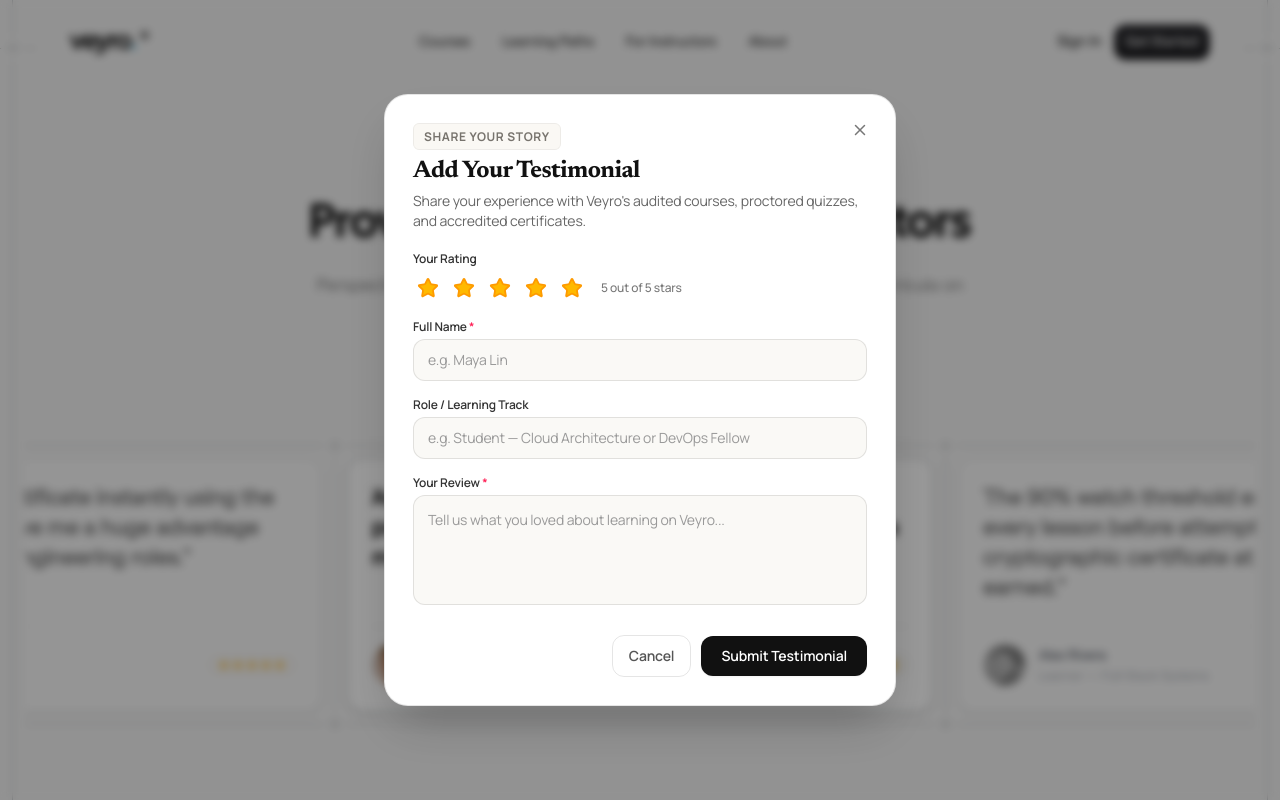
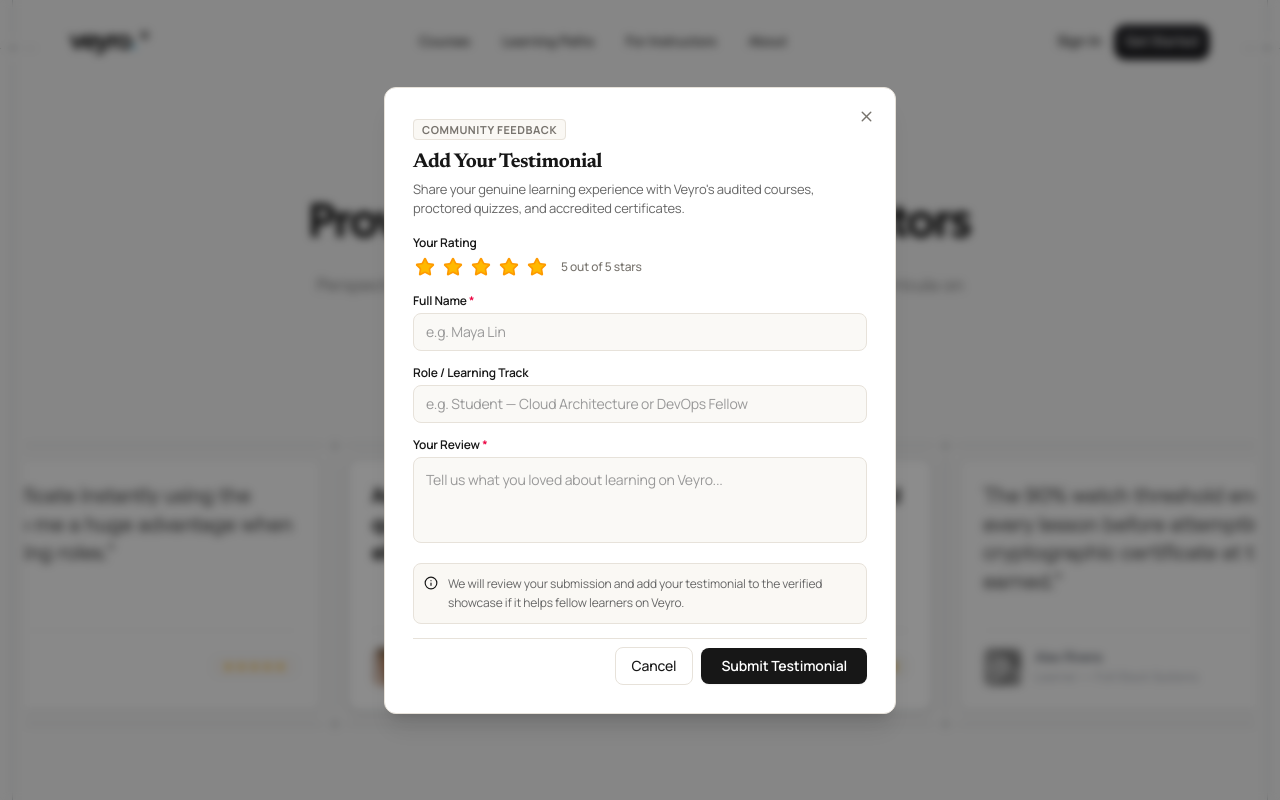
Before and after one commit to Keerthanreddy01/Veyro, a React (Vite) app in the folder frontend/: page / in a window 1280 px wide. Both pictures are taken after a click on the button "Add your testimonial". Shown: the part 3934-4734 px from the top of the page. Built offline with nearby package versions, Linux system fonts and the light colour scheme; no server answers.

Commit message:
style(testimonials): rectangular modal, professional buttons, and submission review policy notification

```diff
--- a/frontend/src/components/sections/Testimonials/TestimonialsClient.tsx
+++ b/frontend/src/components/sections/Testimonials/TestimonialsClient.tsx
@@ -1,9 +1,9 @@
 "use client";
-import React, { useState, useEffect, useMemo } from "react";
+import React, { useState, useMemo } from "react";
 import { motion, AnimatePresence } from "motion/react";
 import CrossSVG from "@/components/CrossSVG";
 import Image from "next/image";
-import { Star, Plus, X, CheckCircle2, MessageSquarePlus } from "lucide-react";
+import { Star, X, CheckCircle2, MessageSquarePlus, Info } from "lucide-react";
 import toast from "react-hot-toast";
 import useToggleState from "@/hooks/useToggleState";
 
@@ -55,25 +55,11 @@
   },
 ];
 
-const LOCAL_STORAGE_KEY = "veyro_custom_testimonials";
-
 export default function TestimonialsClient() {
-  const [list, setList] = useState<Testimonial[]>(() => {
-    try {
-      const stored = localStorage.getItem(LOCAL_STORAGE_KEY);
-      if (stored) {
-        const parsed = JSON.parse(stored);
-        if (Array.isArray(parsed) && parsed.length > 0) {
-          return [...parsed, ...DEFAULT_TESTIMONIALS];
-        }
-      }
-    } catch {
-      // Fallback
-    }
-    return DEFAULT_TESTIMONIALS;
-  });
+  const [list, setList] = useState<Testimonial[]>(DEFAULT_TESTIMONIALS);
 
   const [isModalOpen, setIsModalOpen] = useState(false);
+  const [isSubmittedSuccess, setIsSubmittedSuccess] = useState(false);
   const [name, setName] = useState("");
   const [occupation, setOccupation] = useState("");
   const [testimonialText, setTestimonialText] = useState("");
@@ -98,6 +84,22 @@
     return ordered;
   }, [state, list]);
 
+  const handleOpenModal = () => {
+    setIsSubmittedSuccess(false);
+    setIsModalOpen(true);
+  };
+
+  const handleCloseModal = () => {
+    setIsModalOpen(false);
+    setTimeout(() => {
+      setIsSubmittedSuccess(false);
+      setName("");
+      setOccupation("");
+      setTestimonialText("");
+      setRating(5);
+    }, 200);
+  };
+
   const handleAddReview = (e: React.FormEvent) => {
     e.preventDefault();
     if (!name.trim()) {
@@ -110,40 +112,30 @@
     }
 
     const newTestimonial: Testimonial = {
-      id: `custom-${Date.now()}`,
+      id: `pending-${Date.now()}`,
       name: name.trim(),
       occupation: occupation.trim() || "Veyro Learner",
       testimonial: testimonialText.trim(),
       rating,
     };
 
-    const updated = [newTestimonial, ...list];
-    setList(updated);
+    // Keep locally so user can see it previewed
+    setList((prev) => [newTestimonial, ...prev]);
 
-    try {
-      const customOnes = updated.filter((item) => item.id?.startsWith("custom-"));
-      localStorage.setItem(LOCAL_STORAGE_KEY, JSON.stringify(customOnes));
-    } catch {
-      // ignore storage error
-    }
-
-    toast.success("Thank you! Your review has been published.");
-    setName("");
-    setOccupation("");
-    setTestimonialText("");
-    setRating(5);
-    setIsModalOpen(false);
+    // Show professional confirmation inside modal
+    setIsSubmittedSuccess(true);
+    toast.success("Thank you! Your testimonial has been received for review.");
   };
 
   return (
     <div className="space-y-6">
-      {/* Action Bar: Add Testimonial Button */}
+      {/* Action Bar: Professional Button */}
       <div className="flex items-center justify-center">
         <button
-          onClick={() => setIsModalOpen(true)}
-          className="inline-flex items-center gap-2 px-5 py-2.5 rounded-full bg-[#111111] hover:bg-black text-white text-xs sm:text-sm font-semibold transition-all shadow-xs hover:shadow-md cursor-pointer active:scale-[0.99]"
+          onClick={handleOpenModal}
+          className="inline-flex items-center gap-2 px-4 py-2.5 rounded-lg bg-[#171717] hover:bg-[#2A2A2A] text-white text-xs sm:text-sm font-semibold transition-all shadow-xs hover:shadow cursor-pointer active:scale-[0.99] font-sans"
         >
-          <MessageSquarePlus size={16} />
+          <MessageSquarePlus size={15} />
           <span>Add your testimonial</span>
         </button>
       </div>
@@ -154,7 +146,7 @@
         className="px-1 h-[370px] sm:h-[280px] border-y border-y-gray flex justify-center relative overflow-x-clip"
       >
         {orderedTestimonials.map((testimonial, index) => {
-          const isSubmitted = testimonial.id?.startsWith("custom-");
+          const isPendingPreview = testimonial.id?.startsWith("pending-");
           return (
             <motion.div
               key={testimonial.id || testimonial.name}
@@ -182,8 +174,8 @@
               <CrossSVG className="absolute -left-3 -top-3" />
               <CrossSVG className="absolute -right-3 -top-3" />
 
-              <motion.div className="card-shadow border border-gray rounded-2xl bg-white h-full flex flex-col justify-between p-5 lg:p-6 font-matter text-left">
-                <p className="text-[18px] sm:text-[20px] lg:text-[22px] text-[#141414] [text-indent:-6px] font-semibold leading-snug line-clamp-4">
+              <motion.div className="card-shadow border border-gray rounded-xl bg-white h-full flex flex-col justify-between p-5 lg:p-6 font-matter text-left">
+                <p className="text-[17px] sm:text-[19px] lg:text-[21px] text-[#141414] [text-indent:-6px] font-semibold leading-snug line-clamp-4">
                   &quot;{testimonial.testimonial}&quot;
                 </p>
 
@@ -192,35 +184,35 @@
                     {testimonial.profilePicture ? (
                       <Image
                         src={testimonial.profilePicture}
-                        width={44}
-                        height={44}
-                        className="size-[42px] sm:size-[44px] rounded-full object-cover border border-black/10"
+                        width={40}
+                        height={40}
+                        className="size-[38px] sm:size-[40px] rounded-lg object-cover border border-black/10"
                         alt={testimonial.name}
                       />
                     ) : (
-                      <div className="size-[42px] sm:size-[44px] rounded-full bg-gradient-to-tr from-[#111] to-[#444] text-white flex items-center justify-center font-bold text-sm shadow-xs">
+                      <div className="size-[38px] sm:size-[40px] rounded-lg bg-[#171717] text-white flex items-center justify-center font-bold text-xs shadow-xs">
                         {testimonial.name.slice(0, 2).toUpperCase()}
                       </div>
                     )}
                     <div className="text-[13px] sm:text-[14px]">
                       <div className="flex items-center gap-1.5">
                         <span className="text-[#111827] font-semibold">{testimonial.name}</span>
-                        {isSubmitted && (
-                          <span className="text-[10px] font-bold bg-emerald-50 text-emerald-700 border border-emerald-200 px-1.5 py-0.2 rounded">
-                            NEW
+                        {isPendingPreview && (
+                          <span className="text-[9.5px] font-semibold bg-amber-50 text-amber-800 border border-amber-200 px-1.5 py-0.2 rounded">
+                            UNDER REVIEW
                           </span>
                         )}
                       </div>
-                      <p className="text-[#6b7280] text-xs sm:text-[13px] truncate max-w-[200px] sm:max-w-[280px]">
+                      <p className="text-[#6b7280] text-xs sm:text-[12.5px] truncate max-w-[200px] sm:max-w-[260px]">
                         {testimonial.occupation}
                       </p>
                     </div>
                   </div>
 
-                  {/* Clean Star Rating Badge instead of third-party company logos */}
-                  <div className="flex items-center gap-0.5 text-amber-500 flex-shrink-0 bg-[#FAF9F5] px-2.5 py-1 rounded-full border border-black/5">
+                  {/* Clean Star Rating Badge */}
+                  <div className="flex items-center gap-0.5 text-amber-500 flex-shrink-0 bg-[#FAF9F5] px-2.5 py-1 rounded-md border border-black/5">
                     {[...Array(testimonial.rating || 5)].map((_, starIdx) => (
-                      <Star key={starIdx} size={12} className="fill-amber-400 text-amber-500" />
+                      <Star key={starIdx} size={11} className="fill-amber-400 text-amber-500" />
                     ))}
                   </div>
                 </div>
@@ -230,45 +222,69 @@
         })}
       </div>
 
-      {/* Modal: Add Your Testimonial */}
+      {/* Professional Rectangular Box Modal */}
       <AnimatePresence>
         {isModalOpen && (
-          <div className="fixed inset-0 z-50 flex items-center justify-center p-4 bg-black/40 backdrop-blur-xs font-sans">
+          <div className="fixed inset-0 z-50 flex items-center justify-center p-4 bg-black/45 backdrop-blur-xs font-sans">
             <motion.div
-              initial={{ opacity: 0, scale: 0.95, y: 10 }}
+              initial={{ opacity: 0, scale: 0.98, y: 8 }}
               animate={{ opacity: 1, scale: 1, y: 0 }}
-              exit={{ opacity: 0, scale: 0.95, y: 10 }}
-              transition={{ duration: 0.2 }}
-              className="bg-white rounded-3xl p-6 sm:p-7 max-w-lg w-full border border-black/10 shadow-2xl relative text-left"
+              exit={{ opacity: 0, scale: 0.98, y: 8 }}
+              transition={{ duration: 0.18 }}
+              className="bg-white rounded-xl p-6 sm:p-7 max-w-lg w-full border border-[#E7E2DA] shadow-xl relative text-left"
             >
               {/* Close Button */}
               <button
-                onClick={() => setIsModalOpen(false)}
-                className="absolute right-5 top-5 p-1.5 rounded-full hover:bg-black/5 text-[#777] hover:text-[#111] transition-colors cursor-pointer"
-                aria-label="Close modal"
+                onClick={handleCloseModal}
+                className="absolute right-4 top-4 p-1 rounded-md hover:bg-[#FAF8F4] text-[#77736D] hover:text-[#171717] transition-colors cursor-pointer"
+                aria-label="Close dialog"
               >
-                <X size={18} />
+                <X size={17} />
               </button>
 
-              <div className="mb-5">
-                <span className="text-xs font-bold uppercase tracking-wider text-[#77736D] bg-[#FAF8F4] px-2.5 py-1 rounded-md border border-black/5">
-                  Share Your Story
+              {isSubmittedSuccess ? (
+                /* Success Confirmation State */
+                <div className="py-4 text-left">
+                  <div className="w-10 h-10 rounded-lg bg-emerald-50 border border-emerald-200 text-emerald-600 flex items-center justify-center mb-4">
+                    <CheckCircle2 size={22} />
+                  </div>
+                  <h3 className="text-lg sm:text-xl font-bold text-[#171717] tracking-tight">
+                    Thank you for your feedback!
+                  </h3>
+                  <p className="text-sm text-[#555555] leading-relaxed mt-2">
+                    We will review your submission and add your testimonial to the verified showcase if it helps fellow learners on Veyro.
+                  </p>
+                  <div className="mt-6 pt-4 border-t border-[#E7E2DA] flex justify-end">
+                    <button
+                      onClick={handleCloseModal}
+                      className="px-5 py-2 rounded-lg bg-[#171717] hover:bg-[#2A2A2A] text-white text-sm font-semibold transition-all shadow-xs cursor-pointer"
+                    >
+                      Done
+                    </button>
+                  </div>
+                </div>
+              ) : (
+                /* Input Form */
+                <>
+                  <div className="mb-4">
+                    <span className="text-[11px] font-bold uppercase tracking-wider text-[#77736D] bg-[#FAF8F4] px-2 py-0.5 rounded border border-[#E7E2DA]">
+                      Community Feedback
                     </span>
-                <h3 className="text-xl sm:text-2xl font-bold text-[#111] mt-2 tracking-tight">
+                    <h3 className="text-lg sm:text-xl font-bold text-[#171717] mt-2 tracking-tight">
                       Add Your Testimonial
                     </h3>
-                <p className="text-xs sm:text-sm text-[#666] mt-1">
-                  Share your experience with Veyro's audited courses, proctored quizzes, and accredited certificates.
+                    <p className="text-xs sm:text-[13px] text-[#666666] mt-1 leading-normal">
+                      Share your genuine learning experience with Veyro's audited courses, proctored quizzes, and accredited certificates.
                     </p>
                   </div>
 
-              <form onSubmit={handleAddReview} className="space-y-4">
+                  <form onSubmit={handleAddReview} className="space-y-3.5">
                     {/* Rating Selector */}
                     <div>
-                  <label className="block text-xs font-semibold text-[#333] mb-1.5">
+                      <label className="block text-xs font-semibold text-[#171717] mb-1">
                         Your Rating
                       </label>
-                  <div className="flex items-center gap-1.5">
+                      <div className="flex items-center gap-1">
                         {[1, 2, 3, 4, 5].map((star) => (
                           <button
                             type="button"
@@ -276,10 +292,10 @@
                             onClick={() => setRating(star)}
                             onMouseEnter={() => setHoverRating(star)}
                             onMouseLeave={() => setHoverRating(0)}
-                        className="p-1 cursor-pointer transition-transform hover:scale-110"
+                            className="p-0.5 cursor-pointer transition-transform hover:scale-110"
                           >
                             <Star
-                          size={22}
+                              size={20}
                               className={`${
                                 (hoverRating || rating) >= star
                                   ? "fill-amber-400 text-amber-500"
@@ -288,7 +304,7 @@
                             />
                           </button>
                         ))}
-                    <span className="text-xs text-[#777] ml-2 font-medium">
+                        <span className="text-xs text-[#77736D] ml-2 font-medium">
                           {rating} out of 5 stars
                         </span>
                       </div>
@@ -296,8 +312,8 @@
 
                     {/* Name */}
                     <div>
-                  <label className="block text-xs font-semibold text-[#333] mb-1">
-                    Full Name <span className="text-rose-500">*</span>
+                      <label className="block text-xs font-semibold text-[#171717] mb-1">
+                        Full Name <span className="text-rose-600">*</span>
                       </label>
                       <input
                         type="text"
@@ -305,13 +321,13 @@
                         onChange={(e) => setName(e.target.value)}
                         placeholder="e.g. Maya Lin"
                         required
-                    className="w-full bg-[#FAF9F6] border border-black/10 focus:border-black/30 rounded-xl px-3.5 py-2.5 text-sm outline-none transition-all placeholder:text-[#999] text-[#111]"
+                        className="w-full bg-[#FAF9F6] border border-[#E7E2DA] focus:border-[#171717] focus:bg-white rounded-lg px-3 py-2 text-sm outline-none transition-all placeholder:text-[#999] text-[#171717]"
                       />
                     </div>
 
                     {/* Role / Track */}
                     <div>
-                  <label className="block text-xs font-semibold text-[#333] mb-1">
+                      <label className="block text-xs font-semibold text-[#171717] mb-1">
                         Role / Learning Track
                       </label>
                       <input
@@ -319,42 +335,52 @@
                         value={occupation}
                         onChange={(e) => setOccupation(e.target.value)}
                         placeholder="e.g. Student — Cloud Architecture or DevOps Fellow"
-                    className="w-full bg-[#FAF9F6] border border-black/10 focus:border-black/30 rounded-xl px-3.5 py-2.5 text-sm outline-none transition-all placeholder:text-[#999] text-[#111]"
+                        className="w-full bg-[#FAF9F6] border border-[#E7E2DA] focus:border-[#171717] focus:bg-white rounded-lg px-3 py-2 text-sm outline-none transition-all placeholder:text-[#999] text-[#171717]"
                       />
                     </div>
 
                     {/* Review Text */}
                     <div>
-                  <label className="block text-xs font-semibold text-[#333] mb-1">
-                    Your Review <span className="text-rose-500">*</span>
+                      <label className="block text-xs font-semibold text-[#171717] mb-1">
+                        Your Review <span className="text-rose-600">*</span>
                       </label>
                       <textarea
-                    rows={4}
+                        rows={3}
                         value={testimonialText}
                         onChange={(e) => setTestimonialText(e.target.value)}
                         placeholder="Tell us what you loved about learning on Veyro..."
                         required
-                    className="w-full bg-[#FAF9F6] border border-black/10 focus:border-black/30 rounded-xl p-3.5 text-sm outline-none transition-all placeholder:text-[#999] text-[#111] resize-none"
+                        className="w-full bg-[#FAF9F6] border border-[#E7E2DA] focus:border-[#171717] focus:bg-white rounded-lg p-3 text-sm outline-none transition-all placeholder:text-[#999] text-[#171717] resize-none"
                       />
                     </div>
 
-                {/* Action Buttons */}
-                <div className="flex items-center justify-end gap-2.5 pt-2">
+                    {/* Professional Review Policy Banner */}
+                    <div className="flex items-start gap-2.5 p-2.5 rounded-lg bg-[#FAF8F4] border border-[#E7E2DA] text-xs text-[#666666] leading-relaxed">
+                      <Info size={14} className="text-[#171717] shrink-0 mt-0.5" />
+                      <span>
+                        We will review your submission and add your testimonial to the verified showcase if it helps fellow learners on Veyro.
+                      </span>
+                    </div>
+
+                    {/* Professional Action Buttons */}
+                    <div className="flex items-center justify-end gap-2 pt-2 border-t border-[#E7E2DA]">
                       <button
                         type="button"
-                    onClick={() => setIsModalOpen(false)}
-                    className="px-4 py-2.5 rounded-xl border border-black/10 hover:bg-black/5 text-sm font-semibold text-[#555] transition-all cursor-pointer"
+                        onClick={handleCloseModal}
+                        className="px-4 py-2 rounded-lg border border-[#E7E2DA] hover:bg-[#FAF8F4] text-xs sm:text-sm font-medium text-[#171717] transition-all cursor-pointer"
                       >
                         Cancel
                       </button>
                       <button
                         type="submit"
-                    className="px-5 py-2.5 rounded-xl bg-[#111] hover:bg-black text-white text-sm font-semibold transition-all shadow-xs hover:shadow cursor-pointer"
+                        className="px-4 sm:px-5 py-2 rounded-lg bg-[#171717] hover:bg-[#2A2A2A] text-white text-xs sm:text-sm font-semibold transition-all shadow-xs hover:shadow cursor-pointer"
                       >
                         Submit Testimonial
                       </button>
                     </div>
                   </form>
+                </>
+              )}
             </motion.div>
           </div>
         )}
```
Lines whose indentation alone changed are shown as unchanged.
